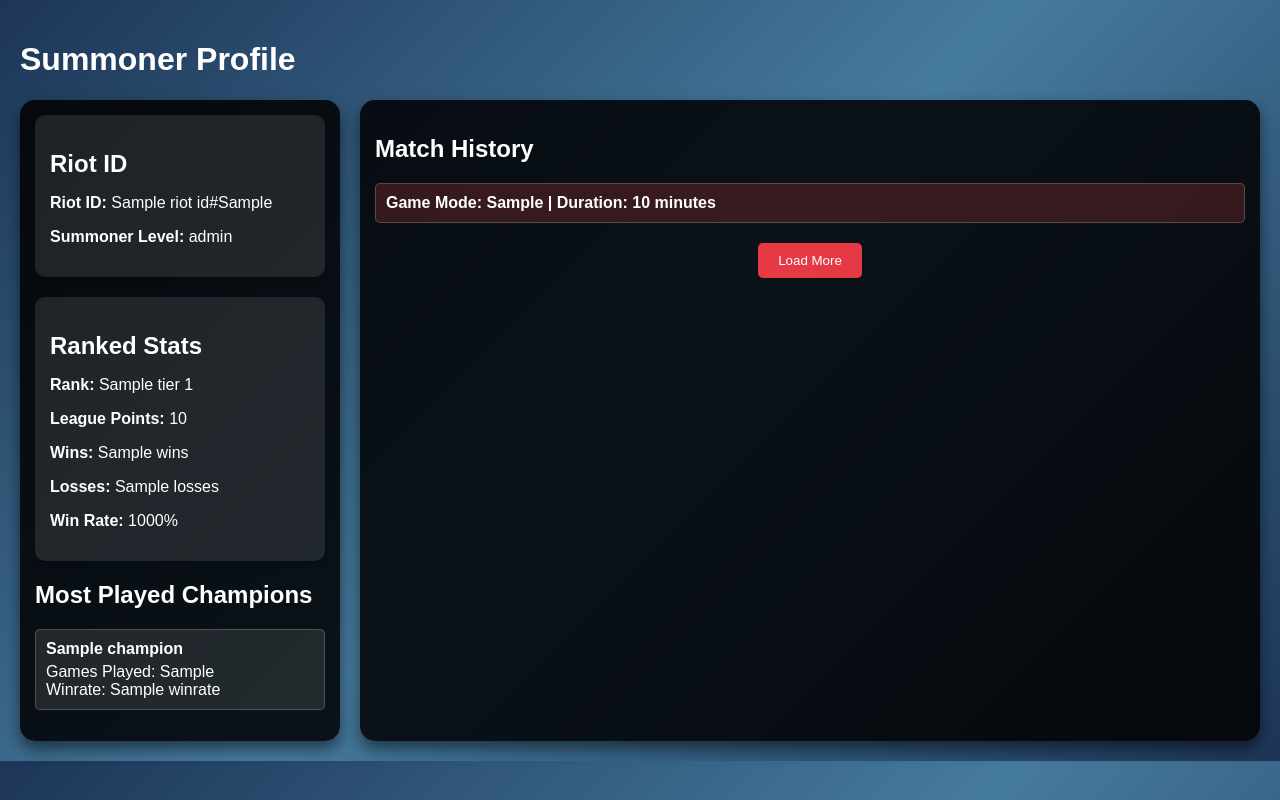
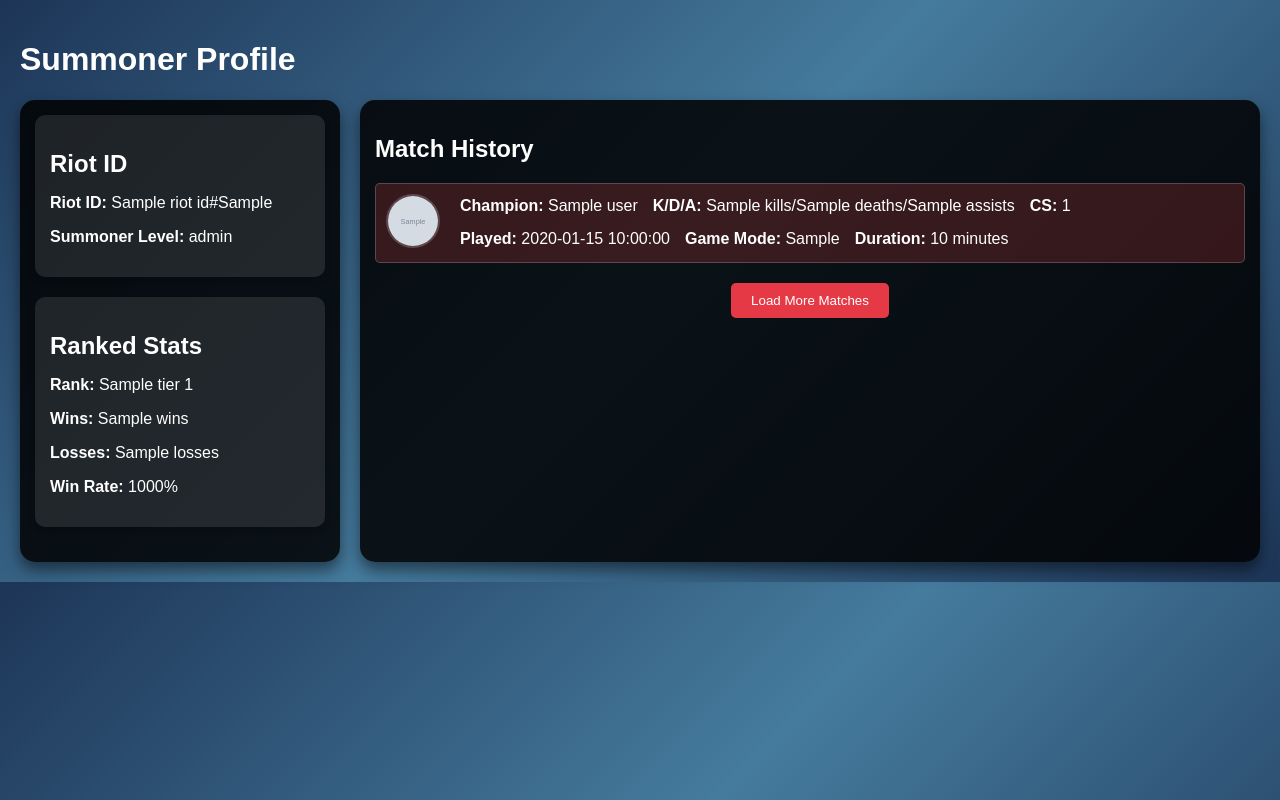
Before and after one commit to branmh79/RiftIQ, a Flask app: template app/templates/result.html in a window 1280 px wide. Run offline with Flask 3, Linux system fonts and the light colour scheme; the template is opened without the code that fills it: most values are stand-ins (such as "Sample title", 1, 10 or a date in 2020).

Commit message:
formatting with match history + champ icons

```diff
--- a/app/main.py
+++ b/app/main.py
@@ -8,7 +8,6 @@
     get_summoner_ranked_stats,
     get_ranked_stats_by_summoner_id,
     get_summoner_info_by_puuid,
-    get_riot_id_by_puuid
 )
 
 app = Flask(__name__)
@@ -16,6 +15,7 @@
 @app.route("/")
 def home():
     return render_template("home.html")
+
 
 @app.route("/search", methods=["POST"])
 def search():
@@ -25,7 +25,7 @@
 
     try:
         # Fetch account info
-        account_info = get_account_by_riot_id(game_name, tag_line)
+        account_info = get_account_by_riot_id(game_name, tag_line, region)
         print("Account Info:", account_info)
 
         if not account_info or "puuid" not in account_info:
@@ -66,12 +66,11 @@
             ranked_stats=ranked_stats,
             user_match_details=user_match_details,
             most_played_champions=most_played_champions,
+            region=region
         )
     except Exception as e:
         print("Error in search:", e)
         return render_template("error.html", error=str(e)), 400
-
-
 
 
 @app.route("/load_more", methods=["POST"])
@@ -91,9 +90,6 @@
             raise ValueError("Missing required parameters: game_name or tag_line")
 
         # Fetch summoner info by Riot ID
-        riot_id = {"gameName": game_name, "tagLine": tag_line}
-        print("Riot ID for load_more:", riot_id)
-
         account_info = get_account_by_riot_id(game_name, tag_line, region)
         if not account_info or "puuid" not in account_info:
             raise Exception("Failed to fetch valid account information.")
@@ -117,8 +113,5 @@
         return jsonify({"error": str(e)}), 400
 
 
-
-
-
 if __name__ == "__main__":
     app.run(debug=True)
--- a/app/templates/result.html
+++ b/app/templates/result.html
@@ -19,19 +19,20 @@
             gap: 20px;
         }
 
-        .left-section, .right-section {
+        .left-section {
             padding: 15px;
             background: rgba(0, 0, 0, 0.85);
             border-radius: 15px;
             box-shadow: 0 8px 15px rgba(0, 0, 0, 0.5);
-        }
-
-        .left-section {
             flex: 1;
         }
 
         .right-section {
             flex: 3;
+            padding: 15px;
+            background: rgba(0, 0, 0, 0.85);
+            border-radius: 15px;
+            box-shadow: 0 8px 15px rgba(0, 0, 0, 0.5);
         }
 
         .profile-card, .rank-card {
@@ -46,22 +47,15 @@
             margin-bottom: 10px;
         }
 
-        .champion-list, .match-details ul {
-            list-style: none;
-            padding: 0;
-        }
-
-        .champion-list li, .match-container {
+        .match-container {
+            display: flex;
+            align-items: center;
+            padding: 10px;
             margin-bottom: 15px;
-            padding: 10px;
+            gap: 20px;
             border: 1px solid rgba(255, 255, 255, 0.2);
             border-radius: 5px;
             background-color: rgba(255, 255, 255, 0.1);
-        }
-
-        .champion-list li strong {
-            display: block;
-            margin-bottom: 5px;
         }
 
         .match-container.win {
@@ -72,14 +66,25 @@
             background-color: rgba(239, 72, 72, 0.2);
         }
 
-        .match-header {
-            cursor: pointer;
-            font-weight: bold;
+        .match-header img {
+            width: 50px;
+            height: 50px;
+            border-radius: 50%;
+            border: 2px solid rgba(255, 255, 255, 0.2);
         }
 
         .match-details {
-            display: none;
-            margin-top: 10px;
+            display: flex;
+            flex-wrap: wrap;
+            gap: 15px;
+            align-items: center;
+            justify-content: flex-start;
+        }
+
+        .match-details p {
+            margin: 0;
+            display: inline-block;
+            white-space: nowrap;
         }
 
         .load-more {
@@ -130,84 +135,6 @@
             }
         }
     </style>
-    <script>
-        let startIndex = 20;
-        let isLoading = false;
-
-        async function loadMoreMatches() {
-            if (isLoading) return;
-            isLoading = true;
-
-            const spinner = document.querySelector(".loading-spinner");
-            spinner.classList.add("active");
-
-            // Fetch the region from a hidden input or data attribute if needed
-            const region = "{{ region }}" || "na1"; // Default to "na1" if the region is empty
-
-            const payload = {
-                game_name: "{{ riot_id.gameName }}",
-                tag_line: "{{ riot_id.tagLine }}",
-                start: startIndex,
-                region: region.trim()
-            };
-
-            console.log("Payload for load_more:", payload);
-
-            const response = await fetch("/load_more", {
-                method: "POST",
-                headers: { "Content-Type": "application/json" },
-                body: JSON.stringify(payload)
-            });
-
-            if (response.ok) {
-                const data = await response.json();
-                appendMatches(data.user_match_details);
-                startIndex += data.user_match_details.length;
-            } else {
-                console.error("Error loading more matches:", await response.json());
-            }
-
-            spinner.classList.remove("active");
-            isLoading = false;
-        }
-
-
-
-
-        function appendMatches(matches) {
-            const container = document.querySelector(".right-section");
-            const loadMoreContainer = document.querySelector(".load-more");
-            matches.forEach(match => {
-                const matchDiv = document.createElement("div");
-                matchDiv.className = `match-container ${match.user_data.win ? "win" : "loss"}`;
-                matchDiv.innerHTML = `
-                    <div class="match-header" onclick="toggleDetails(${startIndex})">
-                        <span>Game Mode: ${match.game_mode}</span> |
-                        <span>Duration: ${match.game_duration} minutes</span>
-                    </div>
-                    <div class="match-details" id="match-details-${startIndex}" style="display: none;">
-                        <ul>
-                            <li><strong>Champion:</strong> ${match.user_data.championName}</li>
-                            <li><strong>K/D/A:</strong> ${match.user_data.kills}/${match.user_data.deaths}/${match.user_data.assists}</li>
-                            <li><strong>Gold Earned:</strong> ${match.user_data.goldEarned}</li>
-                            <li><strong>Damage Dealt:</strong> ${match.user_data.totalDamageDealt}</li>
-                            <li><strong>Vision Score:</strong> ${match.user_data.visionScore}</li>
-                        </ul>
-                    </div>
-                `;
-                container.insertBefore(matchDiv, loadMoreContainer);
-            });
-        }
-
-        function toggleDetails(index) {
-            const details = document.getElementById(`match-details-${index}`);
-            if (details.style.display === "none" || details.style.display === "") {
-                details.style.display = "block";
-            } else {
-                details.style.display = "none";
-            }
-        }
-    </script>
 </head>
 <body>
     <h1>Summoner Profile</h1>
@@ -215,7 +142,6 @@
     <div class="container">
         <!-- Left Section -->
         <div class="left-section">
-            <!-- Profile Card -->
             <div class="profile-card">
                 <h2>Riot ID</h2>
                 <p><strong>Riot ID:</strong> {{ riot_id.gameName }}#{{ riot_id.tagLine }}</p>
@@ -226,64 +152,123 @@
                 <h2>Ranked Stats</h2>
                 {% if ranked_stats %}
                 <p><strong>Rank:</strong> {{ ranked_stats.tier }} {{ ranked_stats.rank }}</p>
-                <p><strong>League Points:</strong> {{ ranked_stats.leaguePoints }}</p>
                 <p><strong>Wins:</strong> {{ ranked_stats.wins }}</p>
                 <p><strong>Losses:</strong> {{ ranked_stats.losses }}</p>
                 <p><strong>Win Rate:</strong> {{ (ranked_stats.wins / (ranked_stats.wins + ranked_stats.losses) * 100) | round(2) }}%</p>
                 {% else %}
-                <p>No ranked stats available for RANKED_SOLO_5x5.</p>
+                <p>No ranked stats available.</p>
                 {% endif %}
             </div>
-
-            <!-- Most Played Champions -->
-            <h2>Most Played Champions</h2>
-            {% if most_played_champions %}
-            <ul class="champion-list">
-                {% for champion in most_played_champions %}
-                <li>
-                    <strong>{{ champion.champion }}</strong>
-                    Games Played: {{ champion.games_played }}<br>
-                    Winrate: {{ champion.winrate }}
-                </li>
-                {% endfor %}
-            </ul>
-            {% else %}
-            <p>No data available.</p>
-            {% endif %}
         </div>
 
         <!-- Right Section -->
         <div class="right-section">
             <h2>Match History</h2>
-            {% for match in user_match_details %}
-            <div class="match-container {% if match.user_data.win %}win{% else %}loss{% endif %}">
-                <div class="match-header" onclick="toggleDetails({{ loop.index0 }})">
-                    <span>Game Mode: {{ match.game_mode }}</span> |
-                    <span>Duration: {{ match.game_duration }} minutes</span>
+            <div class="match-history-list">
+                {% for match in user_match_details %}
+                <div class="match-container {% if match.user_data.win %}win{% else %}loss{% endif %}">
+                    <!-- Champion Icon -->
+                    <div class="match-header">
+                        <img src="{{ match.user_data.champion_icon }}"
+                             alt="{{ match.user_data.championName }}"
+                             onerror="this.src='https://via.placeholder.com/50?text=?'">
+                    </div>
+                    <!-- Match Details -->
+                    <div class="match-details">
+                        <p><strong>Champion:</strong> {{ match.user_data.championName }}</p>
+                        <p><strong>K/D/A:</strong> {{ match.user_data.kills }}/{{ match.user_data.deaths }}/{{ match.user_data.assists }}</p>
+                        <p><strong>CS:</strong> {{ match.user_data.totalMinionsKilled }}</p>
+                        <p><strong>Played:</strong> {{ match.game_time_ago }}</p>
+                        <p><strong>Game Mode:</strong> {{ match.game_mode }}</p>
+                        <p><strong>Duration:</strong> {{ match.game_duration }} minutes</p>
+                    </div>
                 </div>
-                <div class="match-details" id="match-details-{{ loop.index0 }}">
-                    <ul>
-                        <li><strong>Champion:</strong> {{ match.user_data.championName }}</li>
-                        <li><strong>K/D/A:</strong> {{ match.user_data.kills }}/{{ match.user_data.deaths }}/{{ match.user_data.assists }}</li>
-                        <li><strong>Gold Earned:</strong> {{ match.user_data.goldEarned }}</li>
-                        <li><strong>Damage Dealt:</strong> {{ match.user_data.totalDamageDealt }}</li>
-                        <li><strong>Vision Score:</strong> {{ match.user_data.visionScore }}</li>
-                    </ul>
-                </div>
-            </div>
-            {% endfor %}
-
-            <!-- Load More Button -->
-            <div class="load-more">
-                <button onclick="loadMoreMatches()">Load More</button>
+                {% endfor %}
             </div>
 
-            <!-- Loading Spinner -->
+            <div class="load-more">
+                <button onclick="loadMoreMatches()">Load More Matches</button>
+            </div>
+
             <div class="loading-spinner">
                 <div class="spinner"></div>
                 <p>Loading more matches...</p>
             </div>
         </div>
     </div>
+
+    <script>
+        let matchStartIndex = 20; // Start after the first 20 matches
+
+        function loadMoreMatches() {
+            const gameName = "{{ riot_id.gameName }}";
+            const tagLine = "{{ riot_id.tagLine }}";
+            const region = "{{ region }}";
+
+            // Show loading spinner
+            const spinner = document.querySelector(".loading-spinner");
+            spinner.classList.add("active");
+
+            // Make the AJAX request
+            fetch("/load_more", {
+                method: "POST",
+                headers: {
+                    "Content-Type": "application/json",
+                },
+                body: JSON.stringify({
+                    game_name: gameName,
+                    tag_line: tagLine,
+                    start: matchStartIndex,
+                    region: region,
+                }),
+            })
+                .then((response) => response.json())
+                .then((data) => {
+                    if (data.error) {
+                        alert("Error loading more matches: " + data.error);
+                    } else {
+                        appendMatches(data.user_match_details);
+                        matchStartIndex += data.user_match_details.length; // Update the start index
+                    }
+                })
+                .catch((error) => {
+                    console.error("Error:", error);
+                })
+                .finally(() => {
+                    // Hide loading spinner
+                    spinner.classList.remove("active");
+                });
+        }
+
+        function appendMatches(matches) {
+            const matchHistoryList = document.querySelector(".match-history-list");
+
+            matches.forEach((match) => {
+                const matchContainer = document.createElement("div");
+                matchContainer.className = `match-container ${
+                    match.user_data.win ? "win" : "loss"
+                }`;
+
+                // Create HTML for match
+                matchContainer.innerHTML = `
+                    <div class="match-header">
+                        <img src="${match.user_data.champion_icon}"
+                             alt="${match.user_data.championName}"
+                             onerror="this.src='https://via.placeholder.com/50?text=?'">
+                    </div>
+                    <div class="match-details">
+                        <p><strong>Champion:</strong> ${match.user_data.championName}</p>
+                        <p><strong>K/D/A:</strong> ${match.user_data.kills}/${match.user_data.deaths}/${match.user_data.assists}</p>
+                        <p><strong>CS:</strong> ${match.user_data.totalMinionsKilled}</p>
+                        <p><strong>Played:</strong> ${match.game_time_ago}</p>
+                        <p><strong>Game Mode:</strong> ${match.game_mode}</p>
+                        <p><strong>Duration:</strong> ${match.game_duration} minutes</p>
+                    </div>
+                `;
+
+                matchHistoryList.appendChild(matchContainer);
+            });
+        }
+    </script>
 </body>
 </html>
```
Also changed, not shown: app/riot_client.py (+65 -7 lines).
